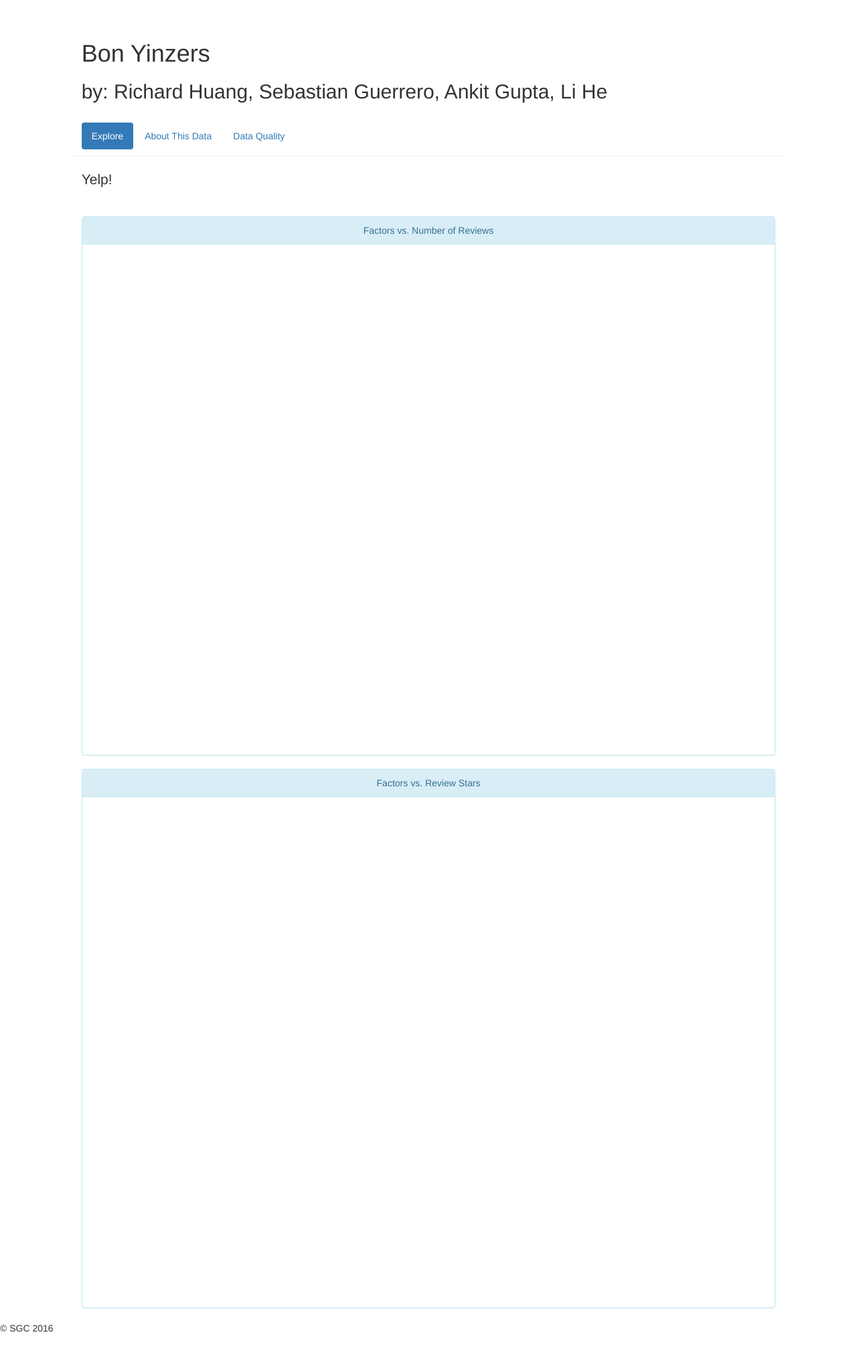
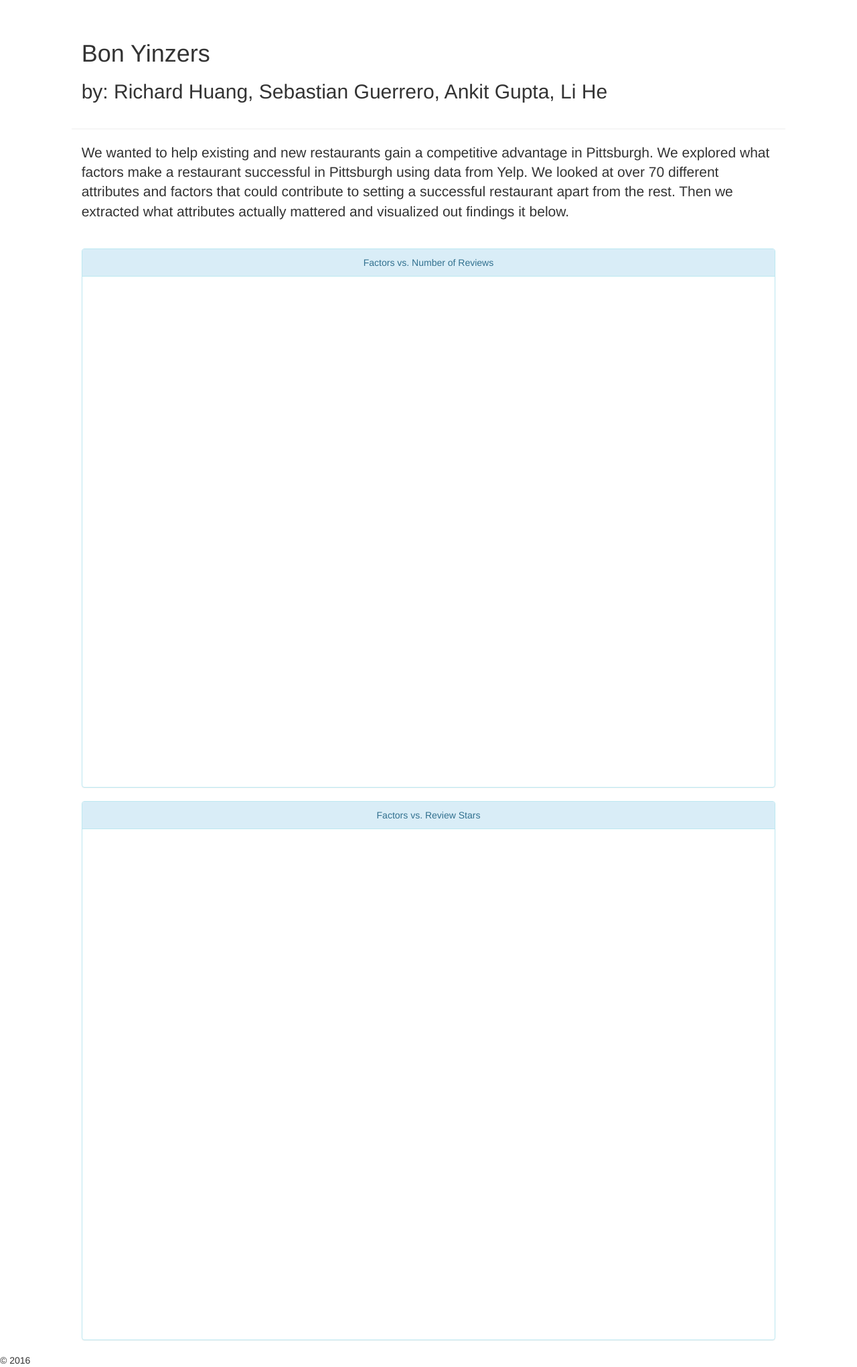
Before and after one commit to ankit481/BonYinzers, a Flask app: page / in a window 1280 px wide. Shown: the whole page at 67% size. Before the commit the page ends 1989 px from the top, so only its background shows below. Run offline with Flask 2, Linux system fonts and the light colour scheme; some libraries are stand-ins or nearby versions.

Commit message:
made minor changes to wording and format

```diff
--- a/templates/index.html
+++ b/templates/index.html
@@ -7,7 +7,7 @@
         <!-- The above 3 meta tags *must* come first in the head; any other head content must come *after* these tags -->
         <meta name="author" content="Sebastian Guerrero">
         <meta name="description" content="Pipeline Sports Revenue">
-        <title>Byte2</title>
+        <title>Final Project - Bon Yinzers</title>
         <!-- Bootstrap -->
         <link href="css/animate.css" rel="stylesheet">
         <link href="css/bootstrap.min.css" rel="stylesheet">
@@ -38,17 +38,7 @@
                     </div>
                     <br>
                     <div>
-                    <ul class="nav nav-pills">
-                      <li class="active">
-                          <a href="/">Explore</a>
-                      </li>
-                      <li>
-                          <a href="about">About This Data</a>
-                      </li>
-                      <li>
-                          <a href="quality">Data Quality</a>
-                      </li>
-                    </ul>
+
                 </div>
                 </div>
                 <div class="col-md-1"></div>
@@ -58,7 +48,7 @@
             <div class="row">
                 <div class="col-md-1"></div>
                 <div class="col-md-10 animated fadeIn" id="fade">
-                    <p class="lead">Yelp!</p>
+                    <p class="lead">We wanted to help existing and new restaurants gain a competitive advantage in Pittsburgh. We explored what factors make a restaurant successful in Pittsburgh using data from Yelp. We looked at over 70 different attributes and factors that could contribute to setting a successful restaurant apart from the rest. Then we extracted what attributes actually mattered and visualized out findings it below.</p>
                     <br>
                 </div>
                 <div class="col-md-1"></div>
@@ -108,7 +98,7 @@
 
         </div>
         <footer> <!-- Footer is new tag in HTML 5 -->
-        &copy; SGC 2016
+        &copy; 2016
         </footer>
 
     </body>
```
